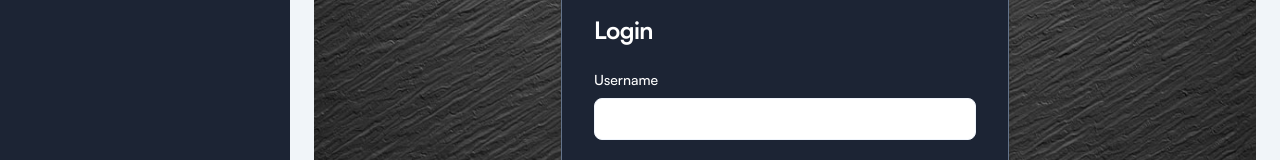
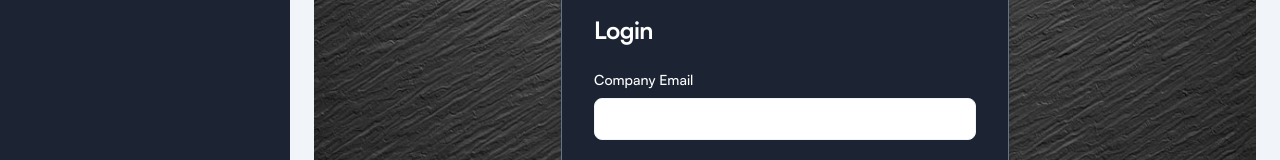
Before and after one commit to bakhti-coder/osiyoplus-admin-shop, a Next.js app: page /login in a window 1280 px wide. Shown: the part 362-522 px from the top of the page. Built offline with nearby package versions, Linux system fonts and the light colour scheme; sample sign-in values are in the browser's storage; a web font is replaced by a local one.

Commit message:
odam zerikdi

```diff
--- a/app/(auth)/login/page.tsx
+++ b/app/(auth)/login/page.tsx
@@ -20,11 +20,11 @@ const Login = () => {
 
   const handleLogin = (e: any) => {
     e.preventDefault();
-    const { username, password } = e.target.elements;
+    const { company_email, password } = e.target.elements;
 
     axios
       .post("http://localhost:1010/login_admin", {
-        company_email: username.value,
+        company_email: company_email.value,
         password: password.value,
       })
       .then((res) => {
@@ -80,11 +80,11 @@ const Login = () => {
             >
               <div>
                 <label className="block mb-2 text-sm font-medium text-white">
-                  Username
+                  Company Email
                 </label>
                 <input
-                  type="text"
-                  name="username"
+                  type="email"
+                  name="company_email"
                   className="border border-gray text-graydark font-semibold sm:text-sm rounded-lg  block w-full p-2.5 "
                   required
                 />
```
